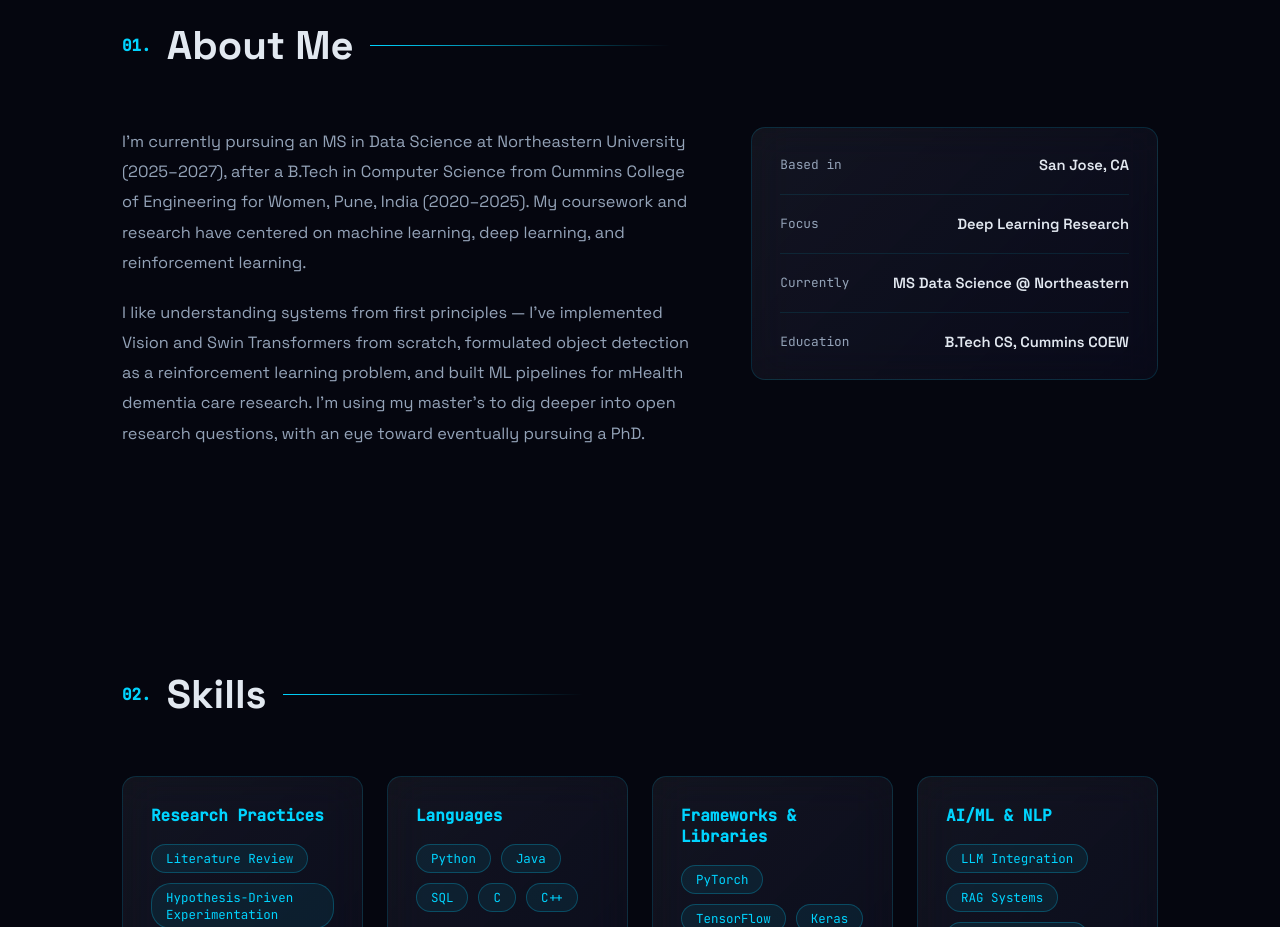
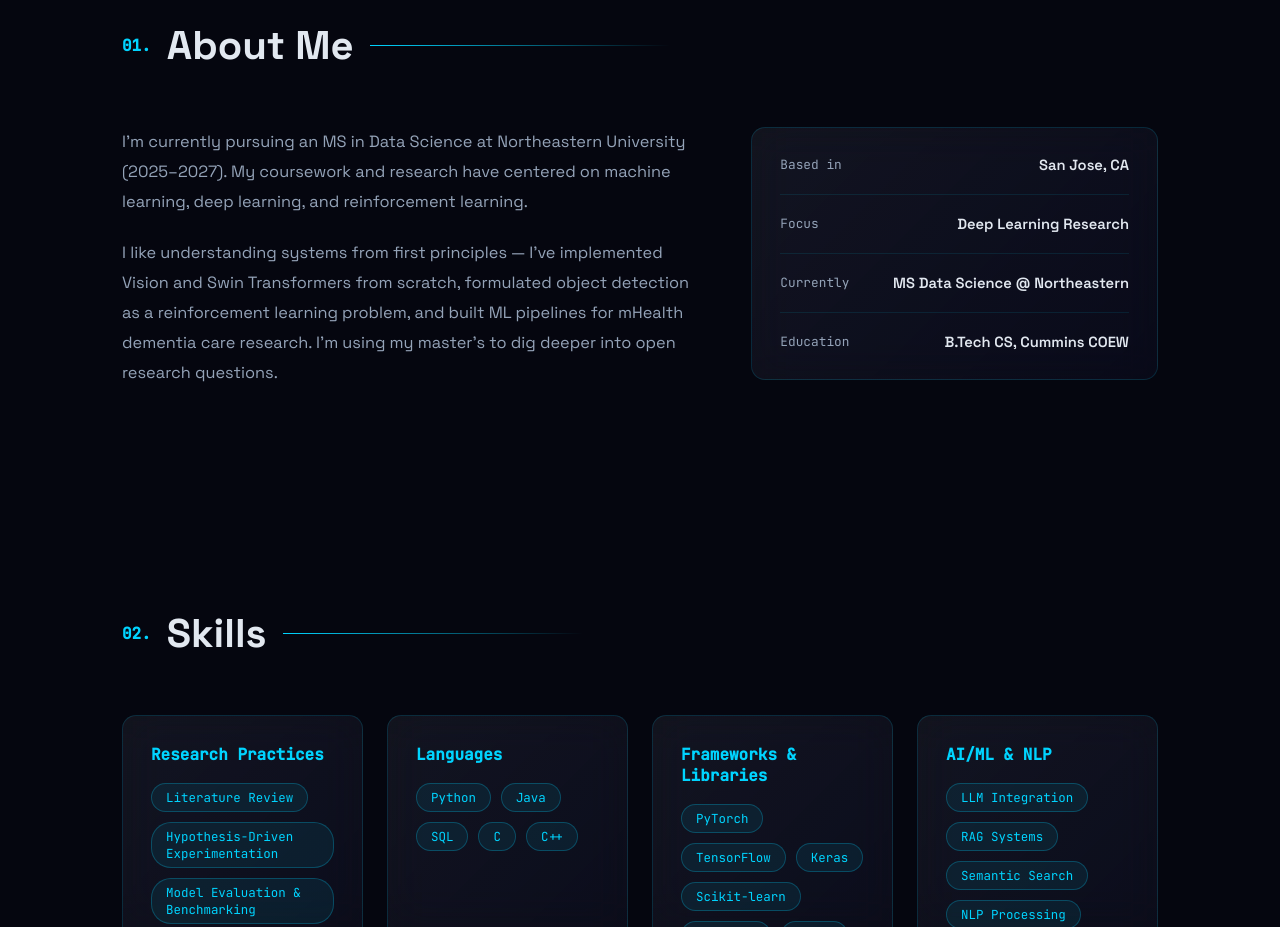
Before and after one commit to Samruddhi2212/portfolio, a React (Vite) app: page / in a window 1280 px wide. Shown: the part 880-1807 px from the top of the page. Built offline with nearby package versions, Linux system fonts and the light colour scheme.

Commit message:
Remove PhD mention and B.Tech detail from About copy

```diff
--- a/src/data/content.js
+++ b/src/data/content.js
@@ -9,7 +9,7 @@ export const profile = {
   role: 'MS Data Science Student · Deep Learning Researcher',
   tagline: 'Building deep learning systems from first principles.',
   summary:
-    "MS in Data Science student driven by a deep curiosity for building deep learning systems from first principles rather than treating them as black boxes — from Vision/Swin Transformers to RL-based detection pipelines built entirely from scratch. My research on mHealth for dementia care fuels my belief that AI should be built around real human needs. I hope to eventually pursue a PhD, and am using my master's to dig deeper into open research questions.",
+    "MS in Data Science student driven by a deep curiosity for building deep learning systems from first principles rather than treating them as black boxes — from Vision/Swin Transformers to RL-based detection pipelines built entirely from scratch. My research on mHealth for dementia care fuels my belief that AI should be built around real human needs.",
   location: 'San Jose, California',
   resumeUrl: '/resume.pdf',
   availability: 'Open to research collaborations & new opportunities',
@@ -17,8 +17,8 @@ export const profile = {
 
 export const about = {
   paragraphs: [
-    "I'm currently pursuing an MS in Data Science at Northeastern University (2025–2027), after a B.Tech in Computer Science from Cummins College of Engineering for Women, Pune, India (2020–2025). My coursework and research have centered on machine learning, deep learning, and reinforcement learning.",
-    "I like understanding systems from first principles — I've implemented Vision and Swin Transformers from scratch, formulated object detection as a reinforcement learning problem, and built ML pipelines for mHealth dementia care research. I'm using my master's to dig deeper into open research questions, with an eye toward eventually pursuing a PhD.",
+    "I'm currently pursuing an MS in Data Science at Northeastern University (2025–2027). My coursework and research have centered on machine learning, deep learning, and reinforcement learning.",
+    "I like understanding systems from first principles — I've implemented Vision and Swin Transformers from scratch, formulated object detection as a reinforcement learning problem, and built ML pipelines for mHealth dementia care research. I'm using my master's to dig deeper into open research questions.",
   ],
   facts: [
     { label: 'Based in', value: 'San Jose, CA' },
```
